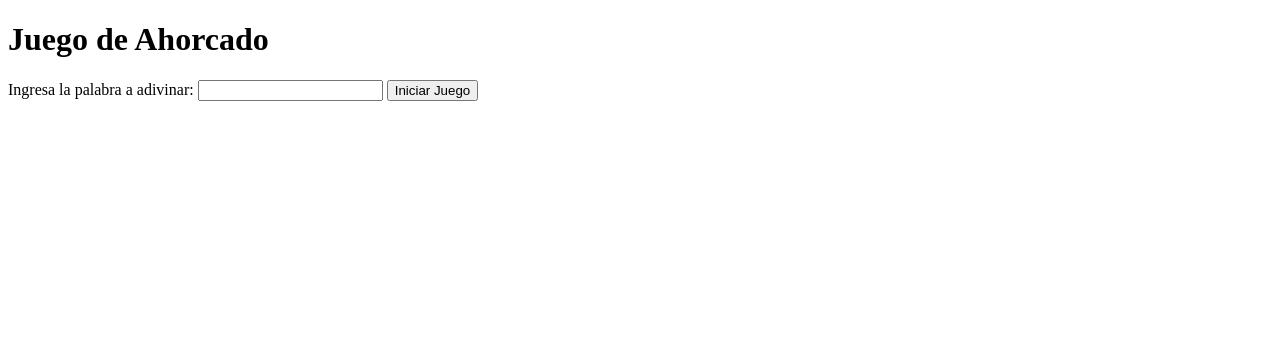
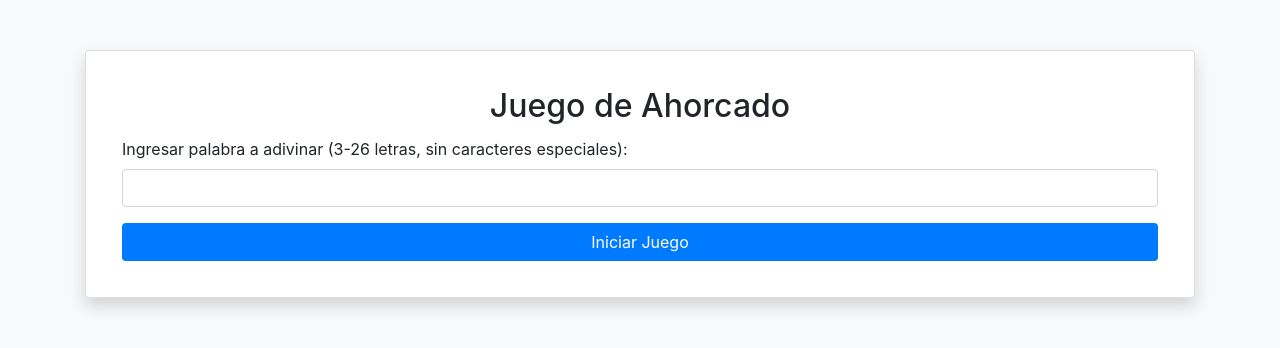
Before and after one commit to agus32/python-ahorcado, a Flask app: page / in a window 1280 px wide. Shown: the top 348 px of the page. Run offline with Flask 2, Linux system fonts and the light colour scheme; some libraries are stand-ins or nearby versions.

Commit message:
Mejorado estetica del front

```diff
--- a/templates/index.html
+++ b/templates/index.html
@@ -3,17 +3,48 @@
 <head>
     <meta charset="UTF-8">
     <meta name="viewport" content="width=device-width, initial-scale=1.0">
-    <title>Juego de Ahorcado</title>
+    <title>Word Guessing Game</title>
+    <link href="https://maxcdn.bootstrapcdn.com/bootstrap/4.5.2/css/bootstrap.min.css" rel="stylesheet">
+    <style>
+        body {
+            background-color: #f8f9fa;
+        }
+        .container {
+            margin-top: 50px;
+        }
+        .card {
+            border-radius: 10px;
+        }
+        .btn-custom {
+            background-color: #007bff;
+            color: white;
+        }
+        .btn-custom:hover {
+            background-color: #0056b3;
+            color: white;
+        }
+        .error {
+            color: red;
+        }
+    </style>
 </head>
 <body>
-    <h1>Juego de Ahorcado</h1>
-    <form method="post">
-        <label for="palabra">Ingresa la palabra a adivinar:</label>
-        <input type="text" id="palabra" name="palabra" required>
-        <button type="submit">Iniciar Juego</button>
-    </form>
-    {% if error %}
-        <p style="color: red;">{{ error }}</p>
-    {% endif %}
+    <div class="container">
+        <div class="card shadow p-3 mb-5 bg-white rounded">
+            <div class="card-body">
+                <h2 class="card-title text-center">Juego de Ahorcado</h2>
+                <form method="post">
+                    <div class="form-group">
+                        <label for="palabra">Ingresar palabra a adivinar (3-26 letras, sin caracteres especiales):</label>
+                        <input type="text" class="form-control" id="palabra" name="palabra" required>
+                    </div>
+                    {% if error %}
+                    <div class="error">{{ error }}</div>
+                    {% endif %}
+                    <button type="submit" class="btn btn-custom btn-block">Iniciar Juego</button>
+                </form>
+            </div>
+        </div>
+    </div>
 </body>
 </html>
```
Also changed, not shown: templates/juego.html (+60 -26 lines).
